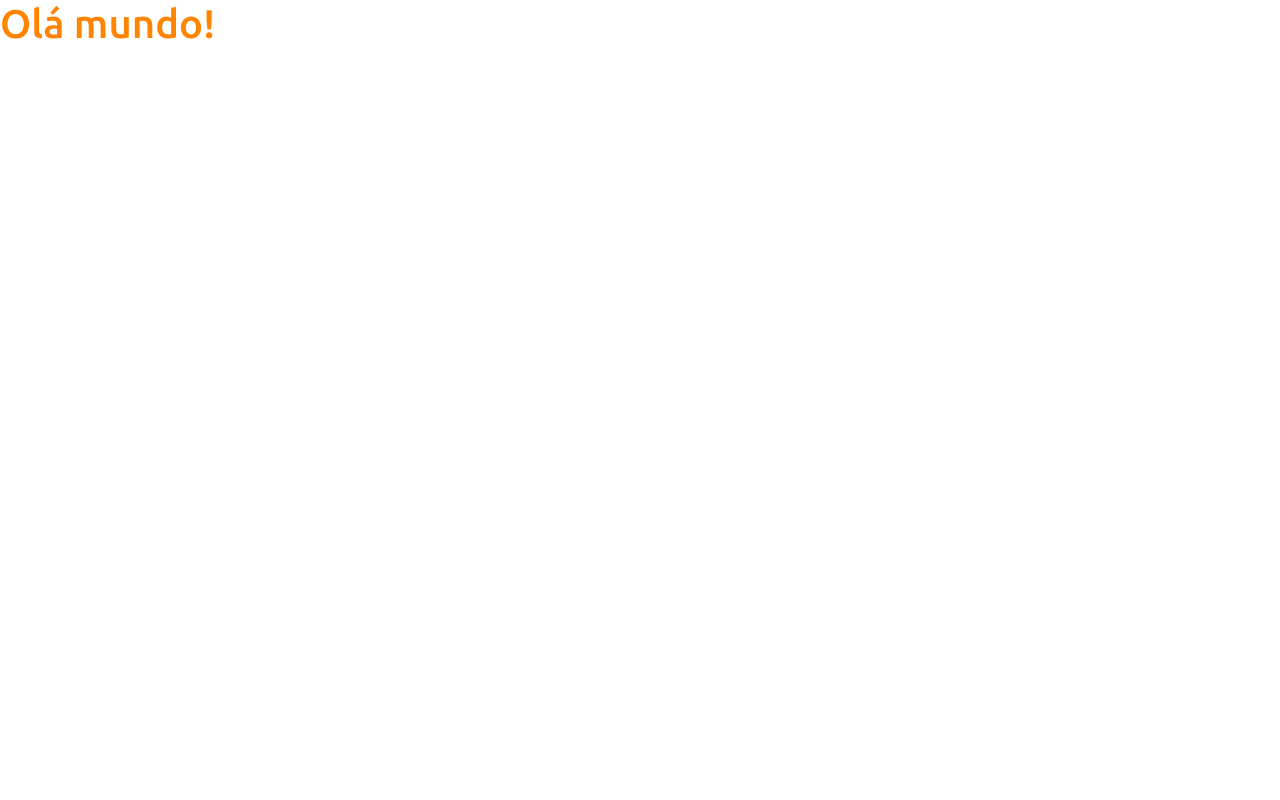
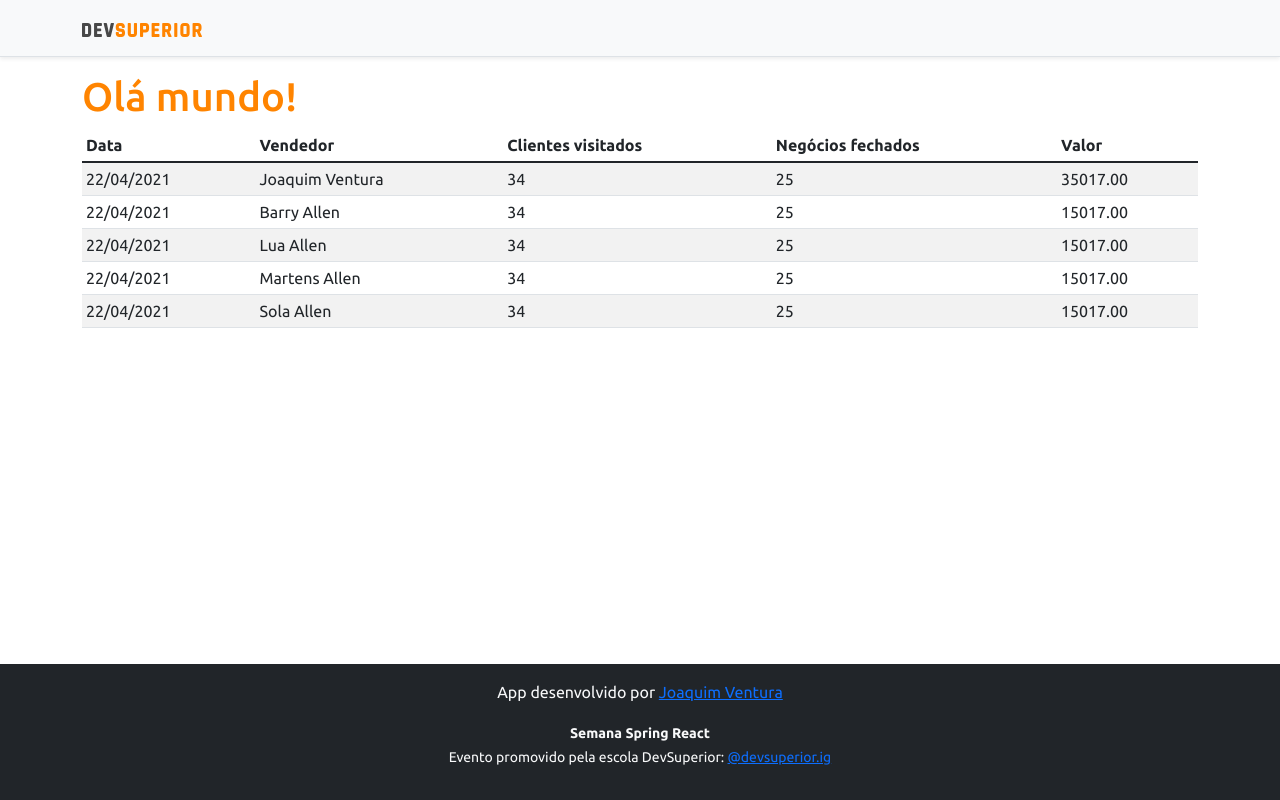
Before and after one commit to JoaquimSVentura/projeto-sds3, a React (Create React App) app in the folder frontend/: page / in a window 1280 px wide. Built offline with nearby package versions, Linux system fonts and the light colour scheme.

Commit message:
Basic static components

```diff
--- a/frontend/package.json
+++ b/frontend/package.json
@@ -11,8 +11,10 @@
     "@types/node": "^12.0.0",
     "@types/react": "^17.0.0",
     "@types/react-dom": "^17.0.0",
+    "apexcharts": "^3.28.1",
     "bootstrap": "^5.1.0",
     "react": "^17.0.2",
+    "react-apexcharts": "^1.3.9",
     "react-dom": "^17.0.2",
     "react-scripts": "4.0.3",
     "typescript": "^4.1.2",
--- a/frontend/src/App.tsx
+++ b/frontend/src/App.tsx
@@ -1,8 +1,18 @@
+import Footer from "assets/components/Footer";
+import NavBar from "assets/components/Navbar";
+import DataTable from "assets/components/DataTable";
+
 function App() {
   return (
-    <div>
-      <h1 className="text-primary">Olá mundo!</h1>
-    </div>
+    <>
+      <NavBar />
+      <div className="container">
+        <h1 className="text-primary">Olá mundo!</h1>
+
+        <DataTable />
+      </div>
+      <Footer />
+    </>
   );
 }
 
--- /dev/null
+++ b/frontend/src/assets/components/DataTable/index.tsx
@@ -0,0 +1,60 @@
+const Footer = () => {
+  return (
+    <div className="table-responsive">
+      <table className="table table-striped table-sm">
+        <thead>
+          <tr>
+            <th>Data</th>
+            <th>Vendedor</th>
+            <th>Clientes visitados</th>
+            <th>Negócios fechados</th>
+            <th>Valor</th>
+          </tr>
+        </thead>
+        <tbody>
+          <tr>
+            <td>22/04/2021</td>
+            <td>Joaquim Ventura</td>
+            <td>34</td>
+            <td>25</td>
+            <td>35017.00</td>
+          </tr>
+
+          <tr>
+            <td>22/04/2021</td>
+            <td>Barry Allen</td>
+            <td>34</td>
+            <td>25</td>
+            <td>15017.00</td>
+          </tr>
+
+          <tr>
+            <td>22/04/2021</td>
+            <td>Lua Allen</td>
+            <td>34</td>
+            <td>25</td>
+            <td>15017.00</td>
+          </tr>
+
+          <tr>
+            <td>22/04/2021</td>
+            <td>Martens Allen</td>
+            <td>34</td>
+            <td>25</td>
+            <td>15017.00</td>
+          </tr>
+
+          <tr>
+            <td>22/04/2021</td>
+            <td>Sola Allen</td>
+            <td>34</td>
+            <td>25</td>
+            <td>15017.00</td>
+          </tr>
+        </tbody>
+      </table>
+    </div>
+  );
+};
+
+export default Footer;
--- /dev/null
+++ b/frontend/src/assets/components/Footer/index.tsx
@@ -0,0 +1,34 @@
+const Footer = () => {
+  return (
+    <footer className="footer mt-auto py-3 bg-dark">
+      <div className="container">
+        <p className="text-light">
+          App desenvolvido por{" "}
+          <a
+            href="https://www.linkedin.com/in/joaquim-ventura-9a1964181/"
+            target="_blank"
+            rel="noreferrer"
+          >
+            Joaquim Ventura
+          </a>
+        </p>
+        <p className="text-light">
+          <small>
+            <strong>Semana Spring React</strong>
+            <br />
+            Evento promovido pela escola DevSuperior:{" "}
+            <a
+              href="https://instagram.com/devsuperior.ig"
+              target="_blank"
+              rel="noreferrer"
+            >
+              @devsuperior.ig
+            </a>
+          </small>
+        </p>
+      </div>
+    </footer>
+  );
+};
+
+export default Footer;
--- /dev/null
+++ b/frontend/src/assets/components/Navbar/index.tsx
@@ -0,0 +1,15 @@
+import ImgDsDark from 'assets/img/ds-dark.svg';
+
+const NavBar = () => {
+  return (
+    <div className="d-flex flex-column flex-md-row align-items-center p-3 px-md-4 mb-3 bg-light border-bottom shadow-sm">
+      <div className="container">
+        <nav className="my-2 my-md-0 mr-md-3">
+          <img src={ImgDsDark} alt="DevSuperior" width="120" />
+        </nav>
+      </div>
+    </div>
+  );
+}
+
+export default NavBar;
```
Also changed, not shown: frontend/src/assets/img/ds-dark.svg (added), 1 other file (tests, documents, lock files or other folders).
